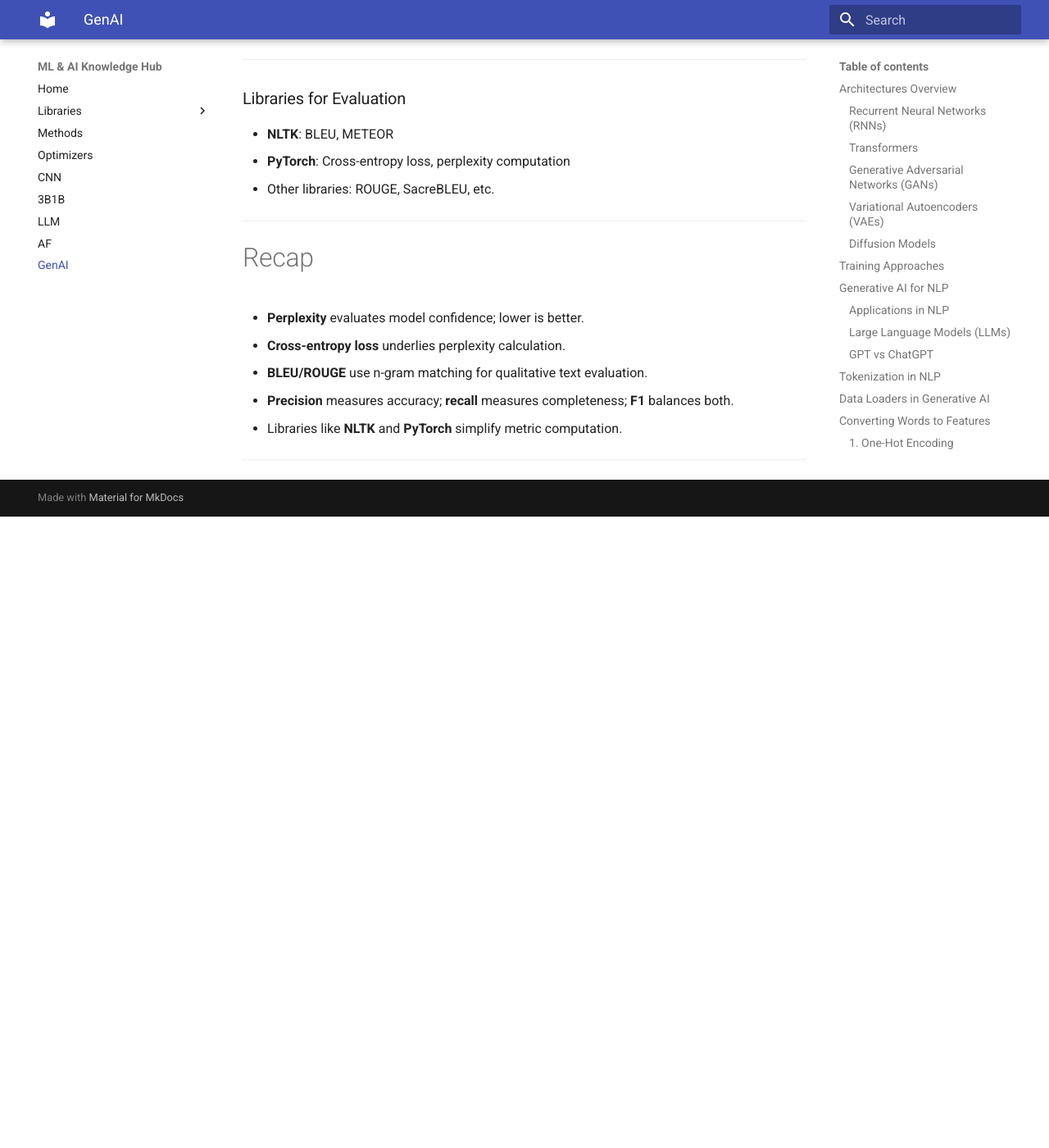
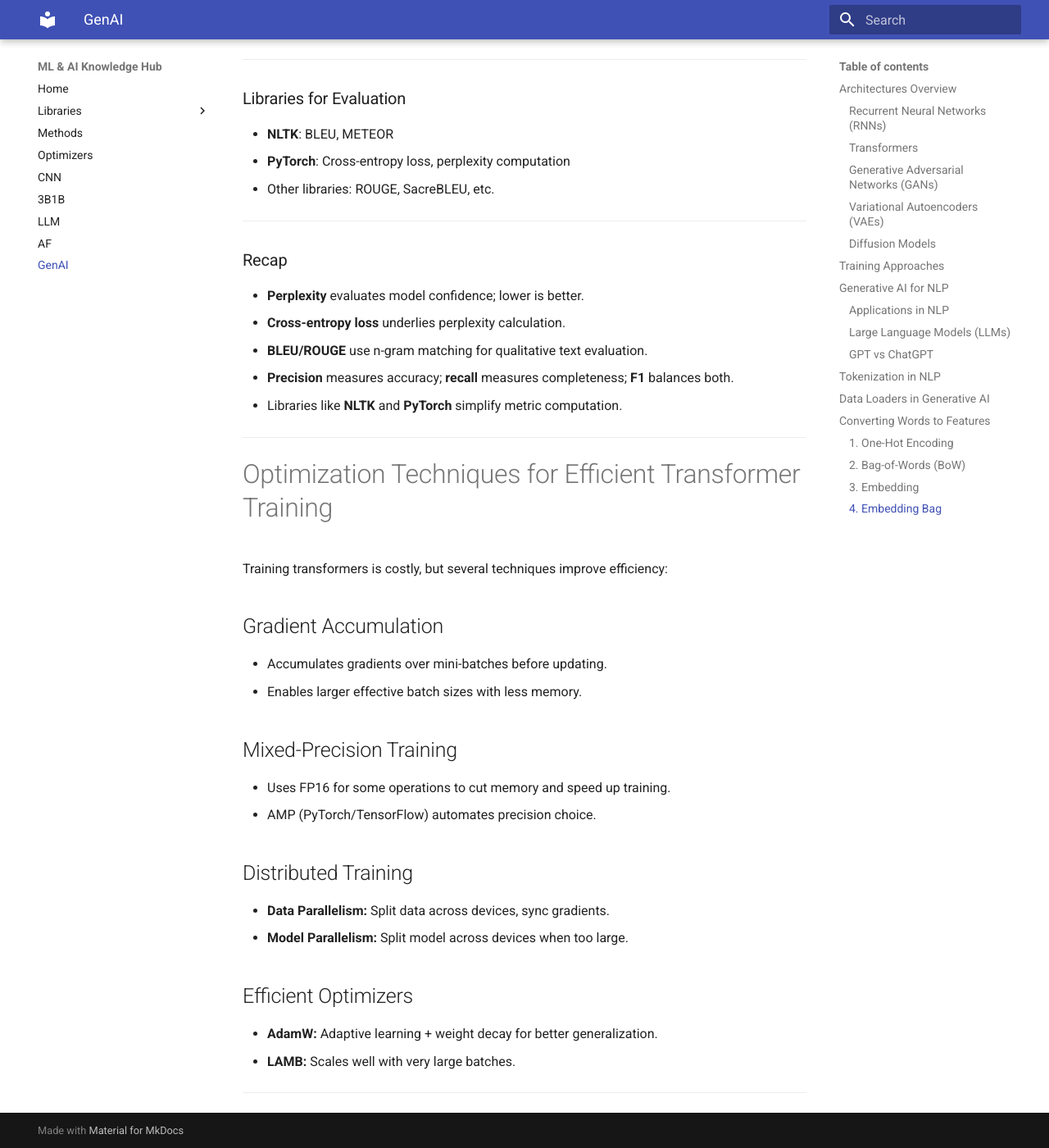
Before and after one commit to Medyan-Naser/machine_learning_projects, an MkDocs documentation site: the page built from docs/GenAI.md, in a window 1280 px wide and 1400 px high, scrolled down 16473 px. Shown: the whole window at 82% size. Built offline with MkDocs 1.6.1 and Material for MkDocs 9.7.7, drawn with Linux system fonts in a browser that asks for light colours; before the commit the page ends 17103 px from its top, so only the background shows below that.

Commit message:
add section for optimization techniques

```diff
--- a/docs/GenAI.md
+++ b/docs/GenAI.md
@@ -536,7 +536,7 @@
 
 ---
 
-# Recap
+### Recap
 
 - **Perplexity** evaluates model confidence; lower is better.
 - **Cross-entropy loss** underlies perplexity calculation.
@@ -545,3 +545,25 @@
 - Libraries like **NLTK** and **PyTorch** simplify metric computation.
 
 ---
+
+# Optimization Techniques for Efficient Transformer Training
+
+Training transformers is costly, but several techniques improve efficiency:
+
+## Gradient Accumulation
+- Accumulates gradients over mini-batches before updating.
+- Enables larger effective batch sizes with less memory.
+
+## Mixed-Precision Training
+- Uses FP16 for some operations to cut memory and speed up training.
+- AMP (PyTorch/TensorFlow) automates precision choice.
+
+## Distributed Training
+- **Data Parallelism:** Split data across devices, sync gradients.
+- **Model Parallelism:** Split model across devices when too large.
+
+## Efficient Optimizers
+- **AdamW:** Adaptive learning + weight decay for better generalization.
+- **LAMB:** Scales well with very large batches.
+
+---
```
